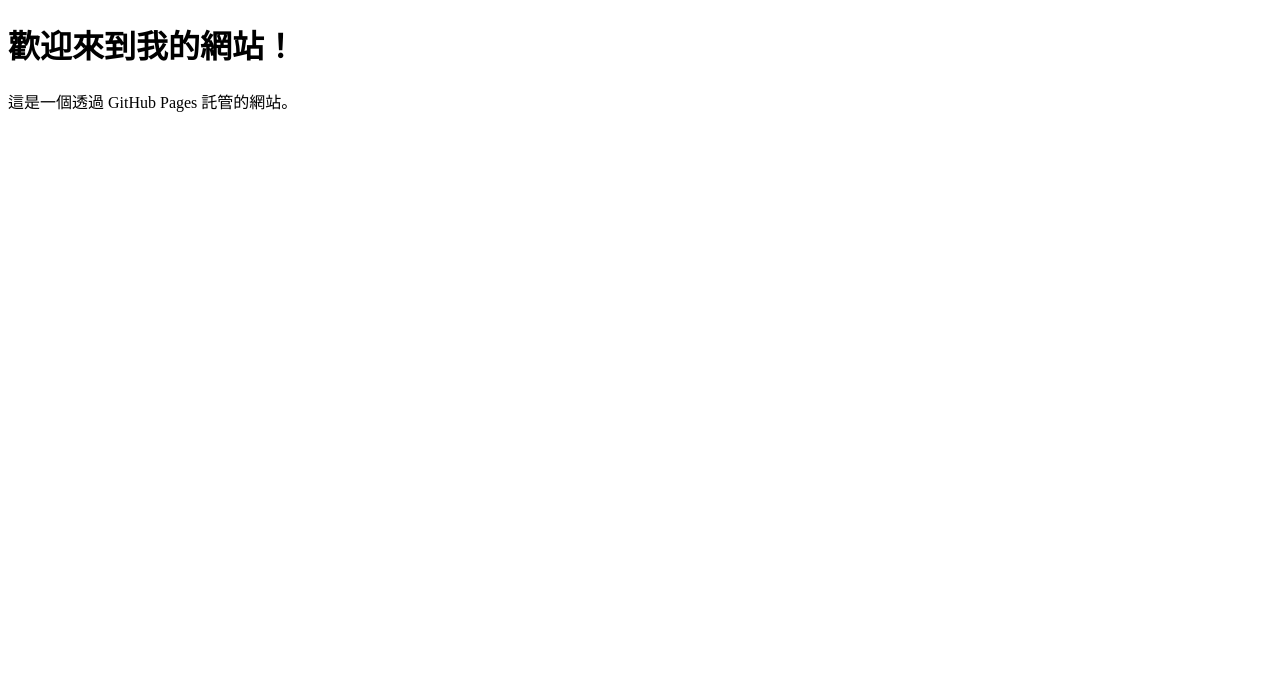
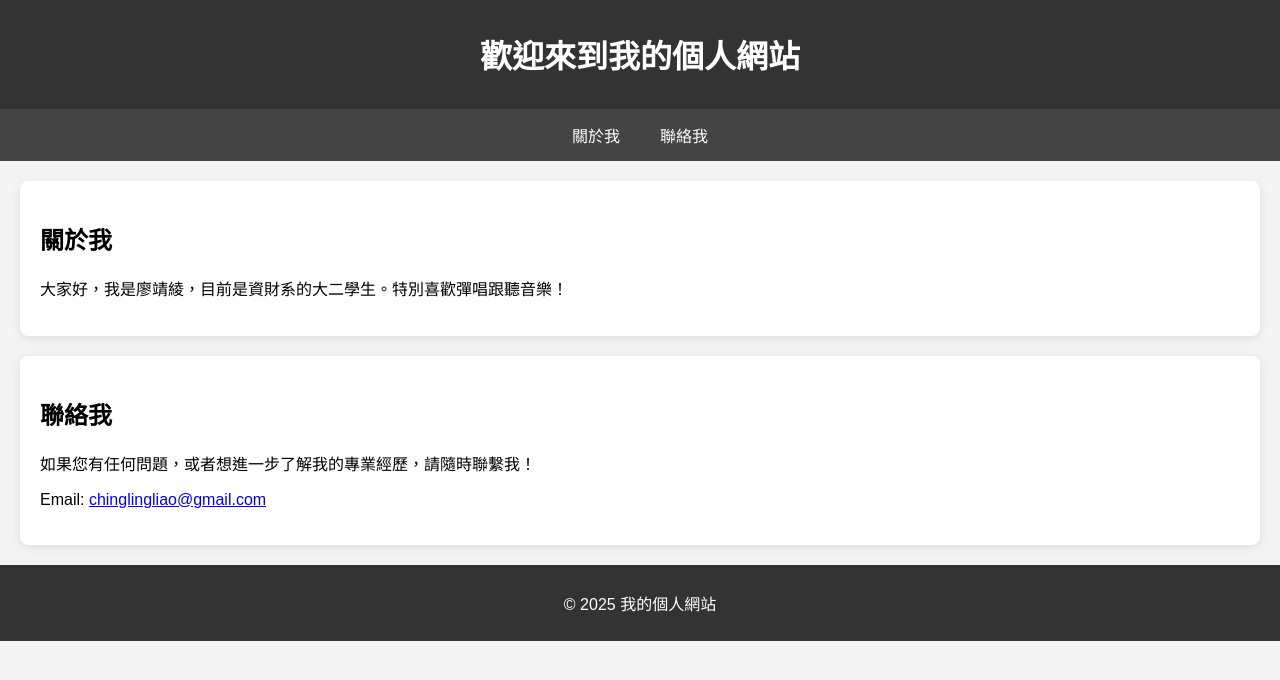
Before and after one commit to Lynn-Liao/Lynn-Liao.github.io, a plain HTML site: page index.html in a window 1280 px wide. Drawn offline with Linux system fonts and the light colour scheme.

Commit message:
Update index.html

```diff
--- a/index.html
+++ b/index.html
@@ -1,10 +1,77 @@
 <!DOCTYPE html>
-<html>
+<html lang="zh-Hant">
 <head>
-    <title>我的 GitHub 網站</title>
+    <meta charset="UTF-8">
+    <meta name="viewport" content="width=device-width, initial-scale=1.0">
+    <title>我的個人網站</title>
+    <style>
+        body {
+            font-family: Arial, sans-serif;
+            margin: 0;
+            padding: 0;
+            background-color: #f4f4f4;
+        }
+        header {
+            background-color: #333;
+            color: white;
+            padding: 10px 0;
+            text-align: center;
+        }
+        nav {
+            display: flex;
+            justify-content: center;
+            background-color: #444;
+        }
+        nav a {
+            color: white;
+            padding: 14px 20px;
+            text-decoration: none;
+            text-align: center;
+        }
+        nav a:hover {
+            background-color: #ddd;
+            color: black;
+        }
+        section {
+            padding: 20px;
+            max-width: 1200px;
+            margin: 20px auto;
+            background-color: white;
+            border-radius: 8px;
+            box-shadow: 0 2px 10px rgba(0, 0, 0, 0.1);
+        }
+        footer {
+            text-align: center;
+            padding: 10px;
+            background-color: #333;
+            color: white;
+        }
+    </style>
 </head>
 <body>
-    <h1>歡迎來到我的網站！</h1>
-    <p>這是一個透過 GitHub Pages 託管的網站。</p>
+    <header>
+        <h1>歡迎來到我的個人網站</h1>
+    </header>
+
+    <nav>
+        <a href="#about-me">關於我</a>
+        <a href="#contact">聯絡我</a>
+    </nav>
+
+    <section id="about-me">
+        <h2>關於我</h2>
+        <p>大家好，我是廖靖綾，目前是資財系的大二學生。特別喜歡彈唱跟聽音樂！</p>
+
+    </section>
+
+    <section id="contact">
+        <h2>聯絡我</h2>
+        <p>如果您有任何問題，或者想進一步了解我的專業經歷，請隨時聯繫我！</p>
+        <p>Email: <a href="mailto:chinglingliao@gmail.com">chinglingliao@gmail.com</a></p>
+    </section>
+
+    <footer>
+        <p>&copy; 2025 我的個人網站</p>
+    </footer>
 </body>
 </html>
```
